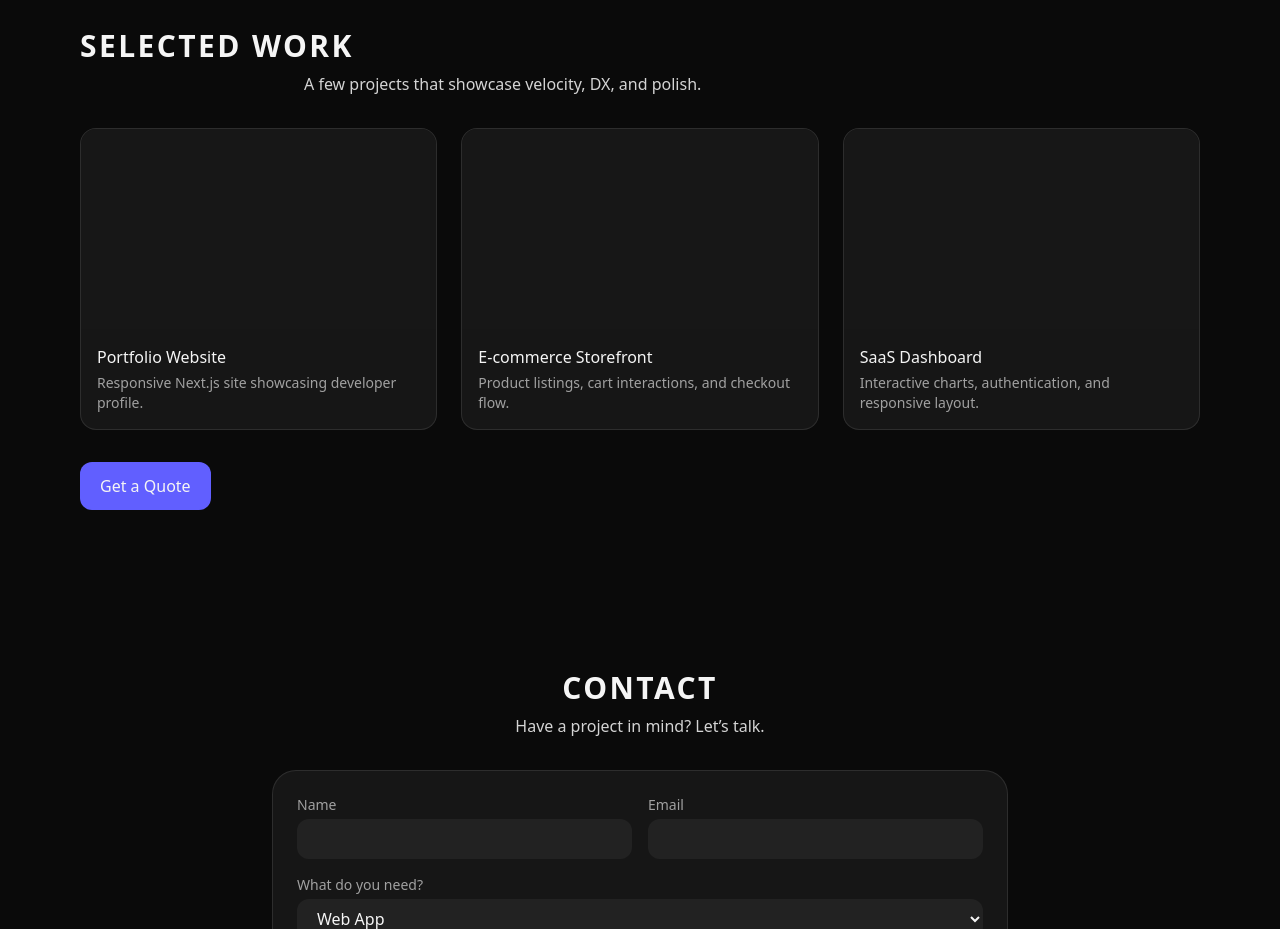
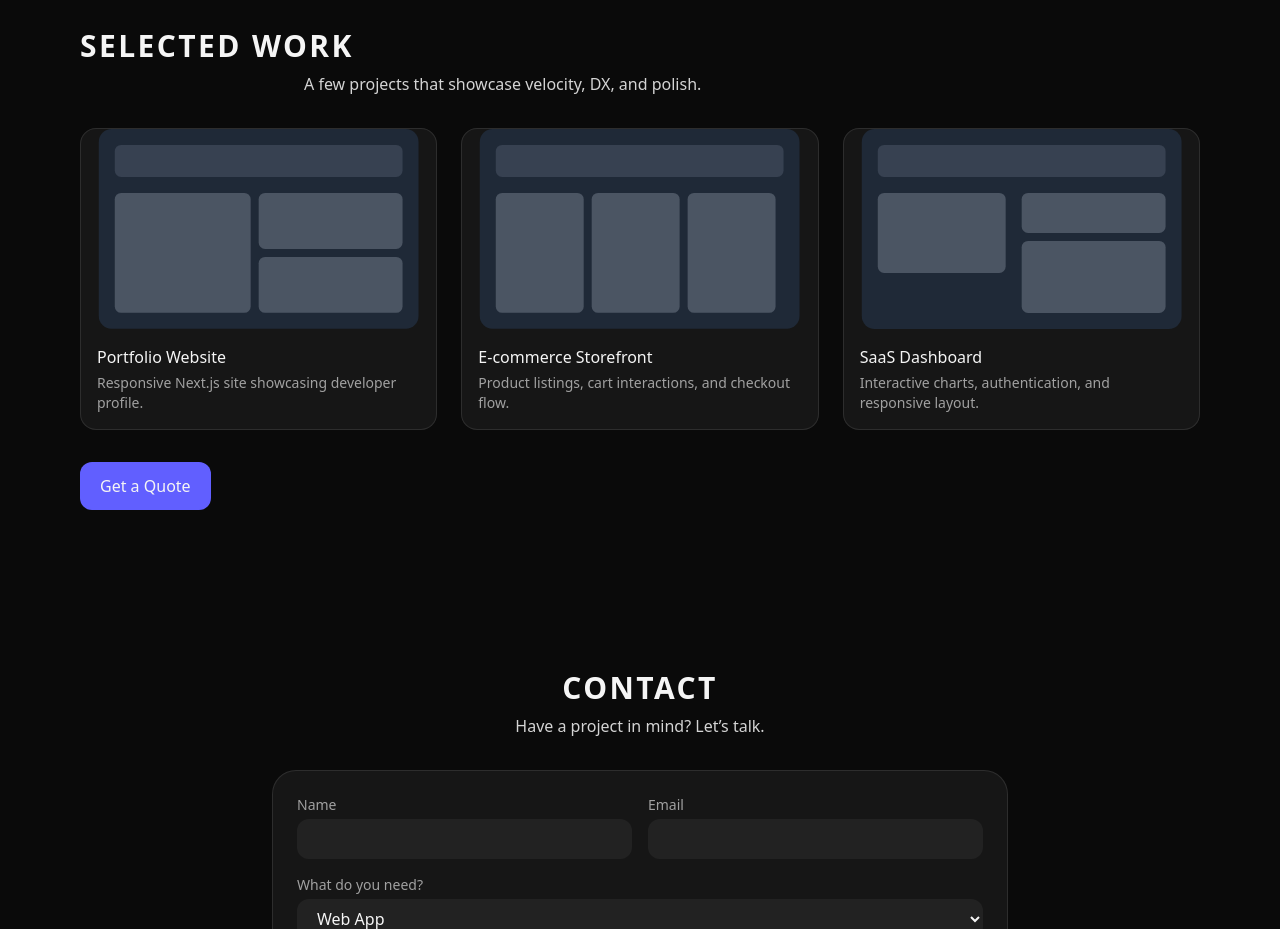
Before and after one commit to xerikperez/my-portfolio, a Next.js app: page / in a window 1280 px wide. Shown: the part 1220-2149 px from the top of the page. Built offline with nearby package versions, Linux system fonts and the light colour scheme.

Commit message:
Add SVG mockup components

```diff
--- a/app/page.tsx
+++ b/app/page.tsx
@@ -5,6 +5,11 @@ import { motion } from "framer-motion";
 import Image from "next/image";
 import Link from "next/link";
 import CircuitBackground from "@/components/CircuitBackground";
+import {
+  PortfolioMockup,
+  EcommerceMockup,
+  SaasMockup,
+} from "@/components/ProjectMockups";
 
 const LINKS = {
   linkedin: "https://www.linkedin.com/in/erik-pérez",
@@ -66,16 +71,19 @@ export default function Page() {
       title: "Portfolio Website",
       desc: "Responsive Next.js site showcasing developer profile.",
       href: "/projects/portfolio-website",
+      Mockup: PortfolioMockup,
     },
     {
       title: "E‑commerce Storefront",
       desc: "Product listings, cart interactions, and checkout flow.",
       href: "/projects/ecommerce-storefront",
+      Mockup: EcommerceMockup,
     },
     {
       title: "SaaS Dashboard",
       desc: "Interactive charts, authentication, and responsive layout.",
       href: "/projects/saas-dashboard",
+      Mockup: SaasMockup,
     },
   ] as const;
 
@@ -292,7 +300,9 @@ export default function Page() {
               <FadeIn key={p.title} delay={0.03 * i}>
                 <Link href={p.href} className="block">
                   <Card className="overflow-hidden">
-                    <div className="aspect-video bg-neutral-900" />
+                    <div className="aspect-video">
+                      <p.Mockup className="w-full h-full object-cover" />
+                    </div>
                     <div className="p-4">
                       <h3 className="font-medium">{p.title}</h3>
                       <p className="mt-1 text-sm text-neutral-400">{p.desc}</p>
--- a/app/projects/ecommerce-storefront/page.tsx
+++ b/app/projects/ecommerce-storefront/page.tsx
@@ -1,4 +1,5 @@
 import Link from "next/link";
+import { EcommerceMockup } from "@/components/ProjectMockups";
 
 export default function Page() {
   return (
@@ -16,6 +17,9 @@ export default function Page() {
         <p className="mt-4 text-neutral-300">
           Product listings, cart interactions, and smooth checkout flow.
         </p>
+        <div className="mt-8 mx-auto max-w-4xl aspect-video">
+          <EcommerceMockup className="w-full h-full rounded-xl" />
+        </div>
       </section>
       <section className="bg-neutral-800 py-16 px-4">
         <div className="max-w-4xl mx-auto grid md:grid-cols-3 gap-8">
--- a/app/projects/portfolio-website/page.tsx
+++ b/app/projects/portfolio-website/page.tsx
@@ -1,4 +1,5 @@
 import Link from "next/link";
+import { PortfolioMockup } from "@/components/ProjectMockups";
 
 export default function Page() {
   return (
@@ -16,6 +17,9 @@ export default function Page() {
         <p className="mt-4 text-neutral-300">
           Showcase skills and projects with a clean, responsive design.
         </p>
+        <div className="mt-8 mx-auto max-w-4xl aspect-video">
+          <PortfolioMockup className="w-full h-full rounded-xl" />
+        </div>
       </section>
       <section className="bg-neutral-800 py-16 px-4">
         <div className="max-w-4xl mx-auto grid md:grid-cols-3 gap-8">
--- a/app/projects/saas-dashboard/page.tsx
+++ b/app/projects/saas-dashboard/page.tsx
@@ -1,4 +1,5 @@
 import Link from "next/link";
+import { SaasMockup } from "@/components/ProjectMockups";
 
 export default function Page() {
   return (
@@ -16,6 +17,9 @@ export default function Page() {
         <p className="mt-4 text-neutral-300">
           Interactive charts, user authentication, and responsive layout.
         </p>
+        <div className="mt-8 mx-auto max-w-4xl aspect-video">
+          <SaasMockup className="w-full h-full rounded-xl" />
+        </div>
       </section>
       <section className="bg-neutral-800 py-16 px-4">
         <div className="max-w-4xl mx-auto grid md:grid-cols-3 gap-8">
--- /dev/null
+++ b/components/ProjectMockups.tsx
@@ -0,0 +1,53 @@
+import React from "react";
+
+interface MockupProps {
+  className?: string;
+}
+
+export function PortfolioMockup({ className = "" }: MockupProps) {
+  return (
+    <svg
+      viewBox="0 0 400 250"
+      xmlns="http://www.w3.org/2000/svg"
+      className={className}
+    >
+      <rect width="400" height="250" rx="16" fill="#1f2937" />
+      <rect x="20" y="20" width="360" height="40" rx="8" fill="#374151" />
+      <rect x="20" y="80" width="170" height="150" rx="8" fill="#4b5563" />
+      <rect x="200" y="80" width="180" height="70" rx="8" fill="#4b5563" />
+      <rect x="200" y="160" width="180" height="70" rx="8" fill="#4b5563" />
+    </svg>
+  );
+}
+
+export function EcommerceMockup({ className = "" }: MockupProps) {
+  return (
+    <svg
+      viewBox="0 0 400 250"
+      xmlns="http://www.w3.org/2000/svg"
+      className={className}
+    >
+      <rect width="400" height="250" rx="16" fill="#1f2937" />
+      <rect x="20" y="20" width="360" height="40" rx="8" fill="#374151" />
+      <rect x="20" y="80" width="110" height="150" rx="8" fill="#4b5563" />
+      <rect x="140" y="80" width="110" height="150" rx="8" fill="#4b5563" />
+      <rect x="260" y="80" width="110" height="150" rx="8" fill="#4b5563" />
+    </svg>
+  );
+}
+
+export function SaasMockup({ className = "" }: MockupProps) {
+  return (
+    <svg
+      viewBox="0 0 400 250"
+      xmlns="http://www.w3.org/2000/svg"
+      className={className}
+    >
+      <rect width="400" height="250" rx="16" fill="#1f2937" />
+      <rect x="20" y="20" width="360" height="40" rx="8" fill="#374151" />
+      <rect x="20" y="80" width="160" height="100" rx="8" fill="#4b5563" />
+      <rect x="200" y="80" width="180" height="50" rx="8" fill="#4b5563" />
+      <rect x="200" y="140" width="180" height="90" rx="8" fill="#4b5563" />
+    </svg>
+  );
+}
```
